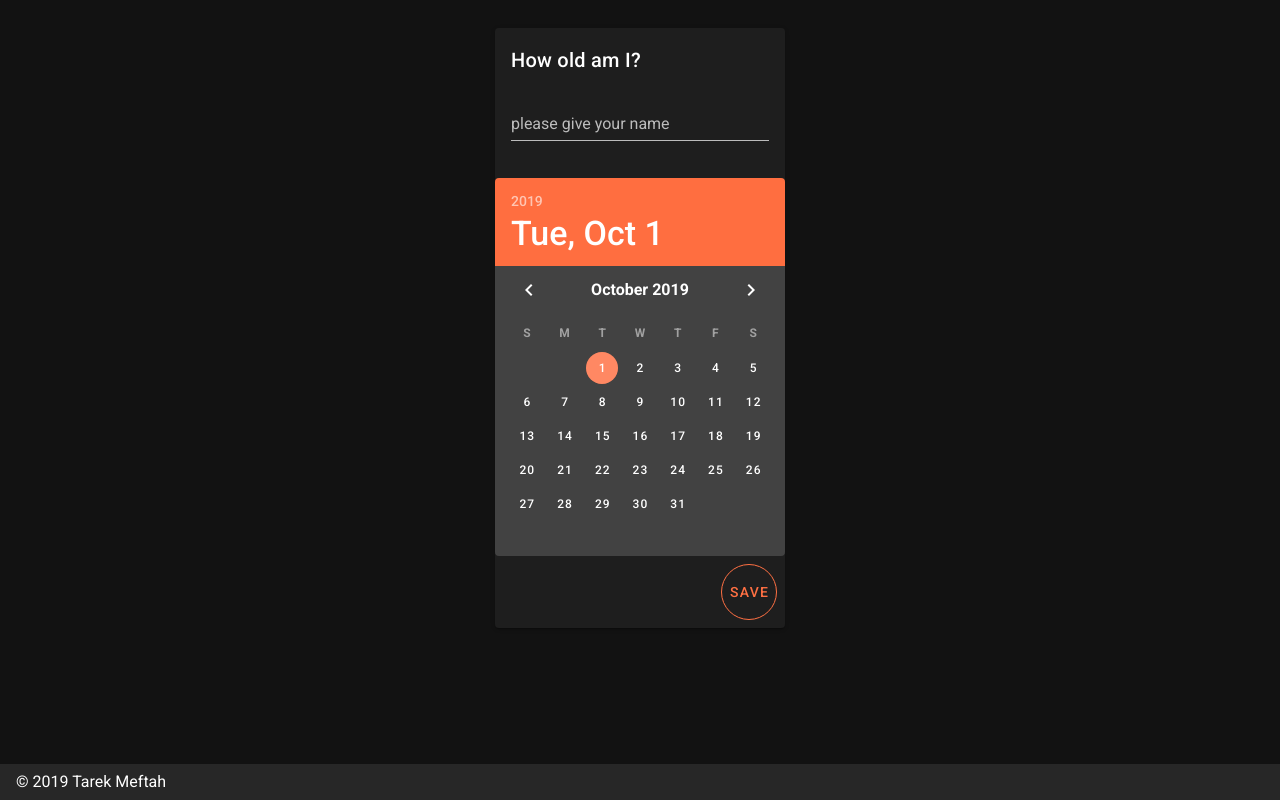
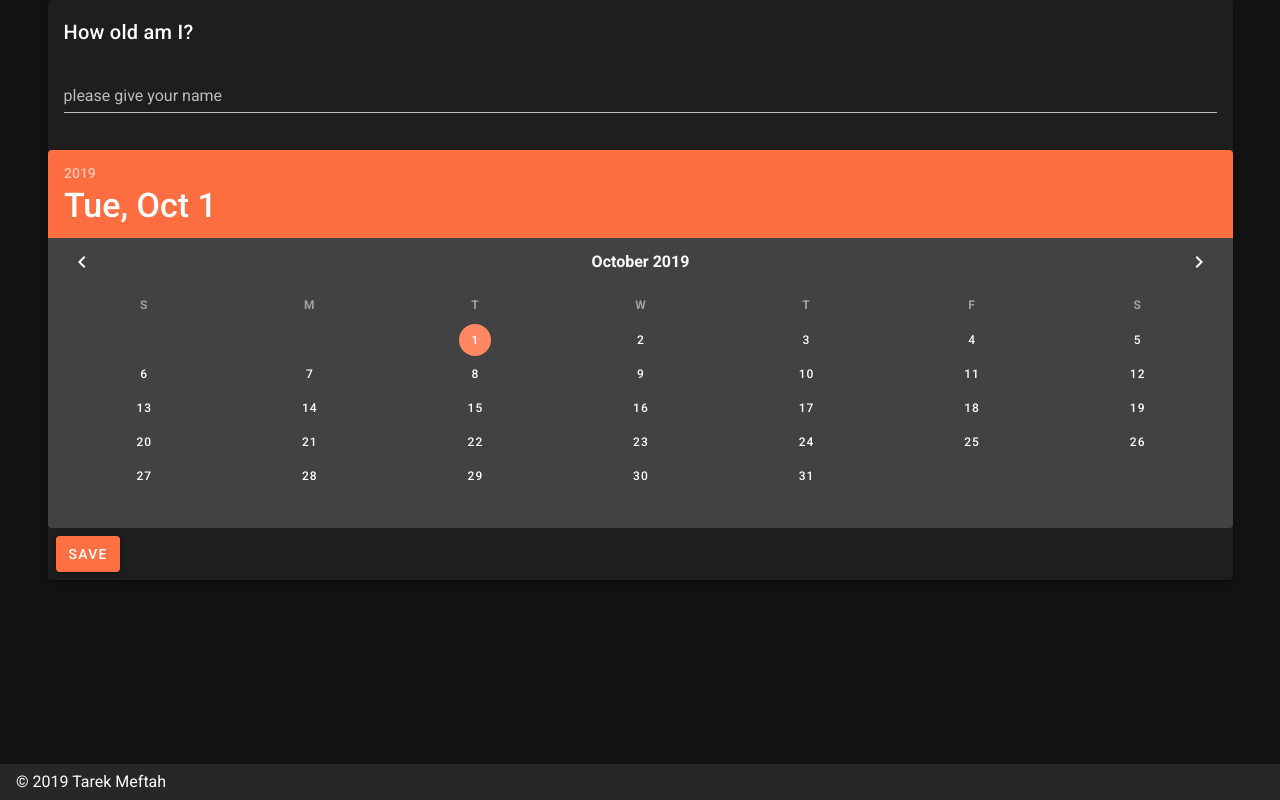
Before and after one commit to tmeftah/age-calculator-nuxt, a Nuxt app: page / in a window 1280 px wide. Built offline with nearby package versions, Linux system fonts and the light colour scheme.

Commit message:
change layout

```diff
--- a/pages/index.vue
+++ b/pages/index.vue
@@ -1,6 +1,7 @@
 <template>
-  <v-layout column justify-center align-center>
-    <v-card class="mx-auto mt-4">
+  <v-layout row>
+    <v-flex fill-height d-flex>
+      <v-card>
         <v-card-title>How old am I?</v-card-title>
         <v-card-text>
           <v-text-field label="please give your name" />
@@ -8,16 +9,18 @@
         <v-date-picker
           v-model="picker"
           color="deep-orange accent-2"
-
+          full-width
           :type="'date'"
         />
         <v-card-actions>
-        <v-spacer />
-        <v-btn outlined fab color="deep-orange lighten-1">
+          <v-btn
+            color="deep-orange lighten-1"
+          >
             save
           </v-btn>
         </v-card-actions>
       </v-card>
+    </v-flex>
   </v-layout>
 </template>
 <script>
```
Lines whose indentation alone changed are shown as unchanged.
